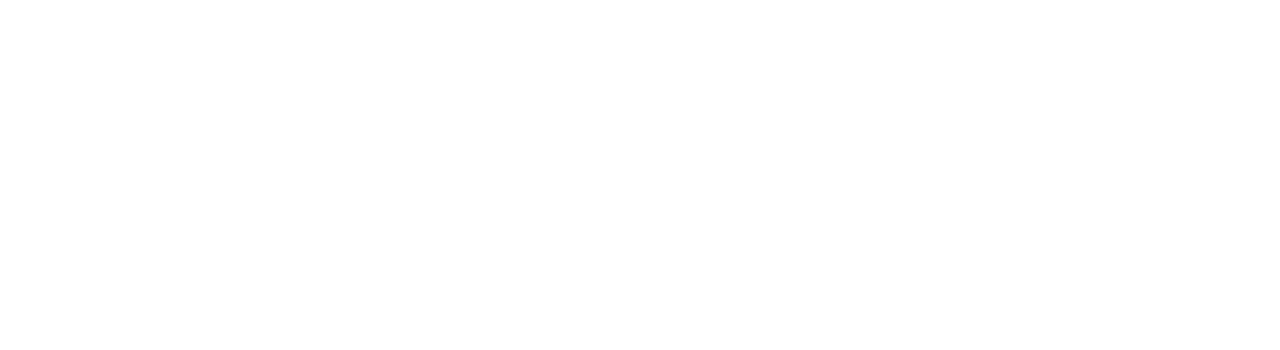
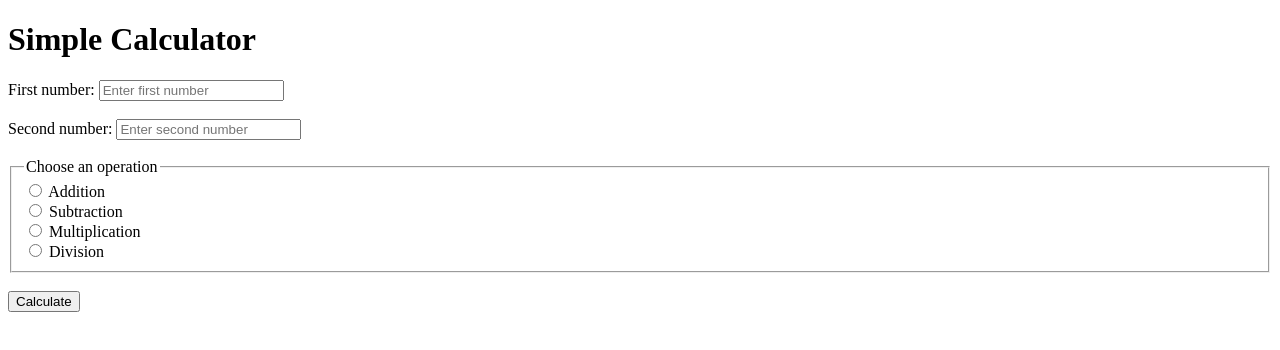
Before and after one commit to mazode/javascript-mini-projects, a plain HTML site: page 3- Basic Calculator/index.html in a window 1280 px wide. Drawn offline with Linux system fonts and the light colour scheme.

Commit message:
defined html structure for calculator project

```diff
--- a/3- Basic Calculator/index.html
+++ b/3- Basic Calculator/index.html
@@ -1,3 +1,4 @@
+<!DOCTYPE html>
 <html lang="en">
 <head>
     <meta charset="UTF-8">
@@ -6,7 +7,47 @@
     <link rel="stylesheet" href="styles.css">
 </head>
 <body>
+    <h1>Simple Calculator</h1>
 
+    <!-- Input fields for numbers -->
+    <div>
+        <label for="first-number">First number: </label>
+        <input type="number" id="first-number" placeholder="Enter first number" required>
+    </div>
+    <br>
+    <div>
+        <label for="second-number">Second number: </label>
+        <input type="number" id="second-number" placeholder="Enter second number" required>
+    </div>
+    <br>
+
+    <!-- Operation selection -->
+    <fieldset>
+        <legend>Choose an operation</legend>
+        <div>
+            <input type="radio" name="operation" id="addOp" value="addition" required>
+            <label for="addOp">Addition</label>
+        </div>
+        <div>
+            <input type="radio" name="operation" id="subOp" value="subtraction">
+            <label for="subOp">Subtraction</label>
+        </div>
+        <div>
+            <input type="radio" name="operation" id="mulOp" value="multiplication">
+            <label for="mulOp">Multiplication</label>
+        </div>
+        <div>
+            <input type="radio" name="operation" id="divOp" value="division">
+            <label for="divOp">Division</label>
+        </div>
+    </fieldset>
+    <br>
+
+    <!-- Calculate button -->
+    <button id="calculate-btn">Calculate</button>
+
+    <!-- Results display -->
+    <div id="results" aria-live="polite"></div>
 
     <script src="script.js"></script>
 </body>
```
